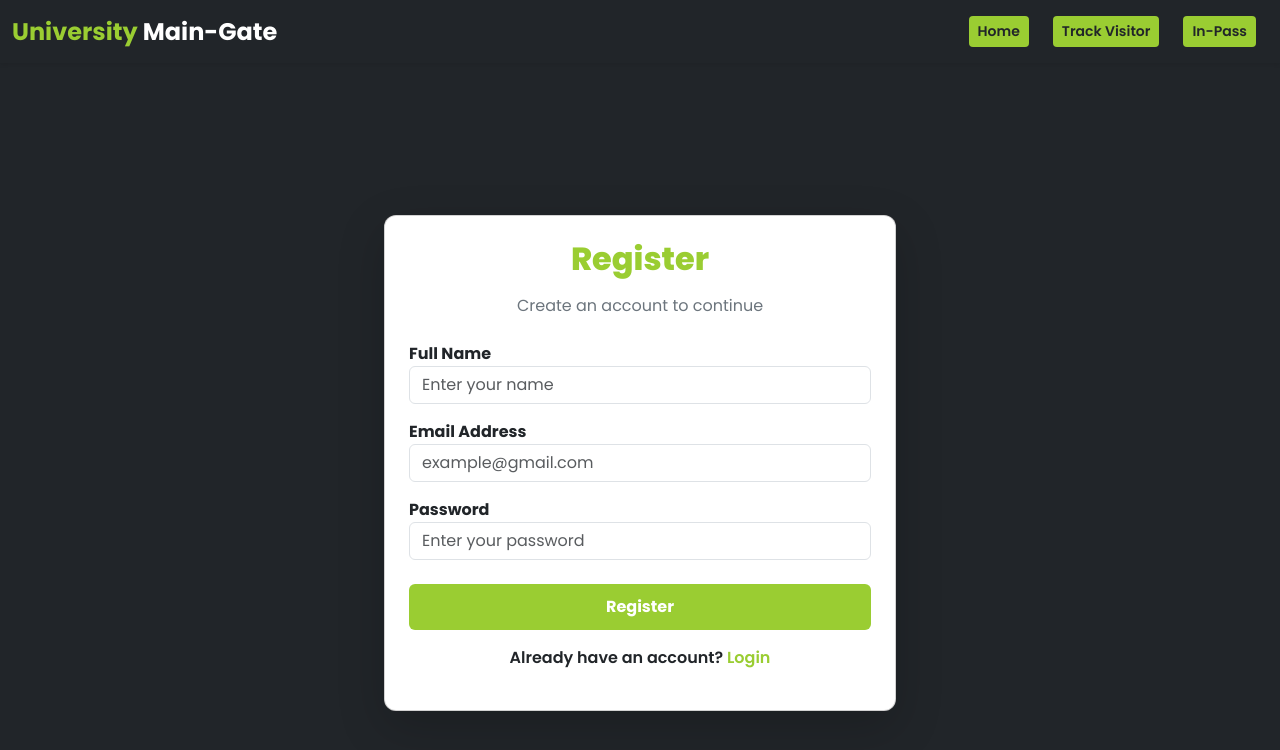
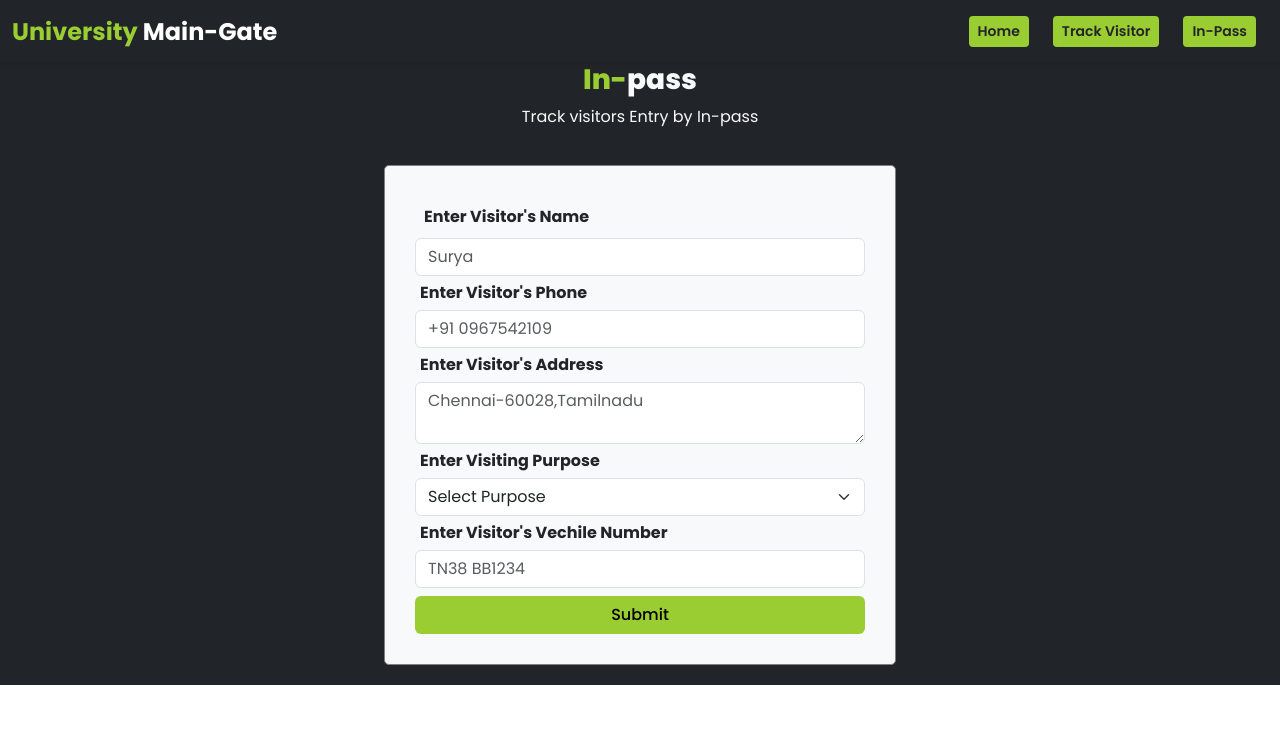
Before and after one commit to Hariiharan-Developer/Axios-Mern-project, a React (Vite) app in the folder client/: page /inpass in a window 1280 px wide. Shown: the top 750 px of the page. Built offline with nearby package versions, Linux system fonts and the light colour scheme; sample sign-in values are in the browser's storage.

Commit message:
Update Inpass.jsx

```diff
--- a/client/src/pages/Inpass.jsx
+++ b/client/src/pages/Inpass.jsx
@@ -1,177 +1,211 @@
-import React from "react";
+import React, { useState } from "react";
 import "../App.css";
-import { useFormik } from "formik";
-import { FaRegPaperPlane } from "react-icons/fa";
+import { toast } from "react-toastify";
 import api from "../API/axios";
-import { toast } from "react-toastify";
-import { validationSchema } from "../schema/validationSchema";
-import { Link, useNavigate } from "react-router-dom";
-
-const Register = () => {
-
-  const navigate = useNavigate();
-
-  const onSubmit = async (value, action) => {
+import{useFormik} from 'formik'
+import { inpassSchema } from "../schema/validationSchema";
+import {FaPaperPlane} from 'react-icons/fa'
+import { useNavigate } from "react-router-dom";
+ //onsubmit :
+  const onSubmit = (value,action) => {
+    const navigate =useNavigate()
+    const createInfo = async () => {
       try {
-      const res = await api.post("/user/register", value);
+        const res = await api.post("/gate-pass",{
+          name:value.name,
+          phone:value.phone,
+          visitorAddress:value.address,
+          purpose:value.purpose,
+          vechileNo:value.vechileNo
+        });
+        navigate('/record')
 
           toast.success(res.data.message, {
           position: "top-center",
-        autoClose: 3000,
+          autoClose: 2000,
           style: {
             backgroundColor: "black",
             color: "white",
+            fontSize: "18px",
+            borderRadius: "10px",
+          },
+        });
+        action.resetForm()
+      } catch (error) {
+  toast.error(error.response?.data?.message || "Something went wrong", {
+    position: "top-center",
+    autoClose: 2000,
+    style: {
+      backgroundColor: "black",
+      color: "white",
+      fontSize: "18px",
       borderRadius: "10px",
     },
   });
 
-      action.resetForm();
-      navigate("/login");
-    } catch (error) {
-      toast.error(error.response?.data?.message || "Something went wrong", {
-        position: "top-center",
-        autoClose: 3000,
-        style: {
-          backgroundColor: "black",
-          color: "white",
-          borderRadius: "10px",
-        },
-      });
       }
-    action.setSubmitting(false);
     };
 
-  const {
-    values,
-    handleBlur,
-    handleChange,
-    handleSubmit,
-    isSubmitting,
-    errors,
-    touched,
-  } = useFormik({
-    initialValues: {
+    createInfo();
+  };
+
+
+const Inpass = () => {
+  const {values,handleBlur,handleChange,handleSubmit,errors,touched,isSubmitting} = useFormik({
+    initialValues :{
     name: "",
-      email: "",
-      password: "",
+    phone: "",
+    purpose: "",
+    address: "",
+    vechileNo: "",
     },
-    validationSchema: validationSchema,
-    onSubmit,
-  });
-
+    validationSchema:inpassSchema,
+    onSubmit
+  })
+  const [message, setMessage] = useState("");
+  const option = [
+    "Admission",
+    "Interview",
+    "Project Review",
+    "Meet Staff",
+    "Meet Student",
+    "Event",
+    "others",
+  ];
   return (
-    <div className="d-flex justify-content-center align-items-center vh-100 bg-dark">
-      <div
-        className="card shadow-lg p-4"
-        style={{ width: "40%", borderRadius: "12px" }}
+    <div className="body bg-dark">
+      <h3 className="text-center text-light " style={{ fontWeight: "800" }}>
+        <span style={{ color: "yellowgreen" }}>In-</span>pass
+      </h3>
+      <p className="text-center text-light">Track visitors Entry by In-pass</p>
+      <form onSubmit={handleSubmit} className="form bg-light">
+        <div className="form-group">
+          <label
+            style={{ fontWeight: "700", margin: "9px" }}
+            className="form-label"
+            htmlFor="name"
           >
-        <h2
-          className="text-center mb-3"
-          style={{ fontWeight: 800, color: "yellowgreen" }}
-        >
-          Register
-        </h2>
-        <p className="text-center text-secondary mb-4">
-          Create an account to continue
-        </p>
-
-        <form onSubmit={handleSubmit}>
-
-          <div className="mb-3">
-            <label htmlFor="name" style={{ fontWeight: 700 }}>
-              Full Name
+            Enter Visitor's Name
           </label>
           <input
-              className={`form-control ${
-                errors.name && touched.name ? "is-invalid" : ""
-              }`}
-              type="text"
-              id="name"
-              name="name"
-              placeholder="Enter your name"
-              value={values.name}
+            placeholder="Surya"
             onChange={handleChange}
             onBlur={handleBlur}
+            className={`form-control ${errors.name && touched.name ? 'is-invalid':''}`}
+            type="text"
+            name="name"
+            id="name"
+            value={values.name}
           />
-            {touched.name && errors.name && (
-              <p className="invalid-feedback">{errors.name}</p>
-            )}
+          {errors.name && touched.name && <p className="invalid-feedback">{errors.name}</p>}
         </div>
-
-          <div className="mb-3">
-            <label htmlFor="email" style={{ fontWeight: 700 }}>
-              Email Address
+        <div className="form-group">
+          <label
+            style={{ fontWeight: "700", margin: "5px" }}
+            className="form-label"
+            htmlFor="phone"
+          >
+            Enter Visitor's Phone
           </label>
           <input
-              className={`form-control ${
-                errors.email && touched.email ? "is-invalid" : ""
-              }`}
-              type="email"
-              id="email"
-              name="email"
-              placeholder="example@gmail.com"
-              value={values.email}
+            placeholder="+91 0967542109"
             onChange={handleChange}
             onBlur={handleBlur}
+            className={`form-control ${errors.phone && touched.phone ? 'is-invalid':''}`}
+            type="phone"
+            name="phone"
+            id="phone"
+            value={values.phone}
           />
-            {touched.email && errors.email && (
-              <p className="invalid-feedback">{errors.email}</p>
-            )}
+        {errors.phone && touched.phone && <p className="invalid-feedback">{errors.phone}</p>}
+
         </div>
+        <div className="form-group">
+          <label
+            style={{ fontWeight: "700", margin: "5px" }}
+            className="form-label"
+            htmlFor="address"
+          >
+            Enter Visitor's Address
+          </label>
+          <textarea
+            placeholder="Chennai-60028,Tamilnadu"
+            onChange={handleChange}
+            onBlur={handleBlur}
+            className={`form-control ${errors.address && touched.address ? 'is-invalid':''}`}
+            type="text"
+            name="address"
+            id="address"
+            value={values.address}
+          />
+        {errors.addredd && touched.address && <p className="invalid-feedback">{errors.addredd}</p>}
 
-          <div className="mb-3">
-            <label htmlFor="password" style={{ fontWeight: 700 }}>
-              Password
+        </div>
+        <div className="form-group">
+          <label
+            style={{ fontWeight: "700", margin: "5px" }}
+            className="form-label"
+            htmlFor="name"
+          >
+            Enter Visiting Purpose
+          </label>
+          <select
+            onChange={handleChange}
+            onBlur={handleBlur}
+            className={`form-select ${errors.purpose && touched.purpose ? 'is-invalid' : ''}`}
+            type="text"
+            name="purpose"
+            id="name"
+            value={values.purpose}
+          >
+            <option value="">Select Purpose</option>
+            {option.map((data, index) => (
+                <option key={index} value={data}>
+                  {data}
+                </option>
+            ))}
+          </select>
+        {errors.purpose && touched.purpose && <p className="invalid-feedback">{errors.purpose}</p>}
+
+        </div>
+        <div className="form-group">
+          <label
+            style={{ fontWeight: "700", margin: "5px" }}
+            className="form-label"
+            htmlFor="vechileNo"
+          >
+            Enter Visitor's Vechile Number
           </label>
           <input
-              className={`form-control ${
-                errors.password && touched.password ? "is-invalid" : ""
-              }`}
-              type="password"
-              id="password"
-              name="password"
-              placeholder="Enter your password"
-              value={values.password}
+            placeholder="TN38 BB1234"
             onChange={handleChange}
             onBlur={handleBlur}
+            className={`form-control ${errors.vechileNo && touched.vechileNo ? 'is-invalid':''}`}
+            type="text"
+            name="vechileNo"
+            id="vechileNo"
+            value={values.vechileNo}
           />
-            {touched.password && errors.password && (
-              <p className="invalid-feedback">{errors.password}</p>
-            )}
+        {errors.vechileNo && touched.vechileNo && <p className="invalid-feedback">{errors.vechileNo}</p>}
+
         </div>
-
+        <div className="text-center mt-2">
           <button
+            className="btn"
             type="submit"
-            className="btn w-100 mt-2 text-white"
             style={{
-              backgroundColor: "yellowgreen",
-              fontWeight: "700",
-              padding: "10px",
+              background: "yellowgreen",
+              color:'black',
+              width: "100%",
+              fontWeight: "500",
             }}
-            disabled={isSubmitting}
           >
-            {isSubmitting ? (
-              <>
-                <FaRegPaperPlane /> Submitting...
-              </>
-            ) : (
-              "Register"
-            )}
+            {isSubmitting ?(<><FaPaperPlane/> Submiting...</>) : (<>Submit</>)}
           </button>
-
-          <p className="text-center mt-3" style={{ fontWeight: "600" }}>
-            Already have an account?{" "}
-            <Link
-              to="/login"
-              style={{ color: "yellowgreen", textDecoration: "none" }}
-            >
-              Login
-            </Link>
-          </p>
+        </div>
       </form>
-      </div>
     </div>
   );
 };
 
-export default Register;
+export default Inpass;
```
Lines whose indentation alone changed are shown as unchanged.
